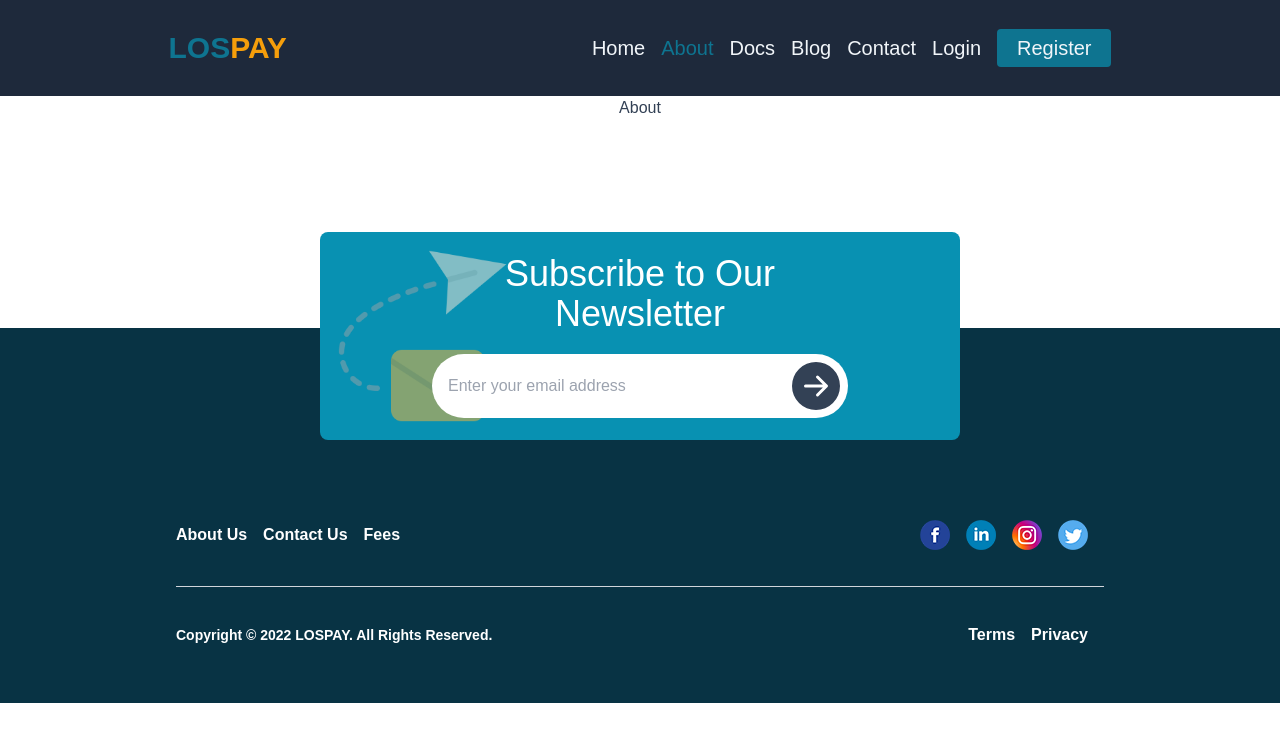
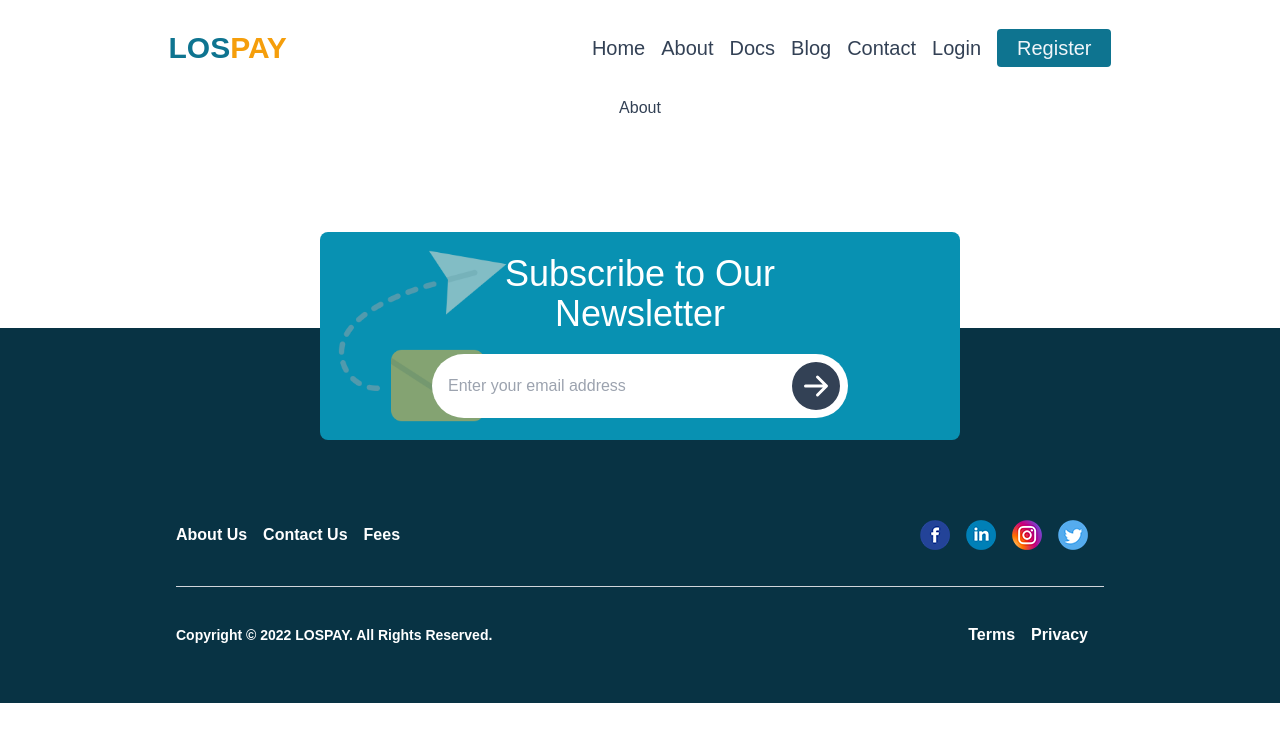
Before and after one commit to jeriusboy/nextjsProject, a Next.js app: page /about in a window 1280 px wide. Shown: the top 742 px of the page. Built offline with nearby package versions, Linux system fonts and the light colour scheme.

Commit message:
header correction

```diff
--- a/src/components/HF/Header.js
+++ b/src/components/HF/Header.js
@@ -14,16 +14,17 @@ const Header = () => {
 		const handleScroll = () => {
 			const scrollPosition = window.pageYOffset;
 			//console.log(scrollPosition);
-			if (scrollPosition > 100) {
-				setHeight(100);
+			if (scrollPosition >= 200 && scrollPosition <= 400) {
+				console.log(200)
+				setHeight(200);
 			}
 			if (scrollPosition > 400) {
-				console.log(100)
+				console.log(400)
 				setHeight(400);
 				//setShowButton(true);
-			} else {
-				//setShowButton(false);
-				setHeight(0)
+			}
+			if (scrollPosition === 0) {
+				setHeight(0);
 			}
 		};
 		window.addEventListener('scroll', handleScroll);
@@ -35,18 +36,21 @@ const Header = () => {
 	return (
 		<>
 			<div
-				className={`hidden lg:flex justify-around top-0 w-full bg-slate-800 p-4 h-24  items-center text-slate-100 group z-40
-				${height === 400 && "transition-transform duration-1000 bg-opacity-95 backdrop-blur" }
-				${height === 200 && "opacity-100 sticky" }`}>
+				className={`hidden lg:flex justify-around top-0 w-full bg-white p-4 items-center text-slate-100 group z-40
+				 ${height === 400 ? 'border-b shadow-lg h-16' : 'h-24'}
+				${height === 400 && "sticky bg-opacity-50 backdrop-blur-xl transition-transform duration-[2000ms]" }
+				${height === 200 && "-translate-y-24 transition-transform duration-[2000ms]" }`}
+			>
+				{/*${height === 200 && "-translate-y-24" }*/}
 				<div className="text-3xl font-bold text-cyan-700">
 					<Link  href="/">LOS<span className="text-amber-500">PAY</span></Link>
 				</div>
 				<div>
 					<ul className="flex gap-4">
 						{Pages.map((page) => (
-							<li key={page} className={`hover:text-cyan-700 duration-200 text-xl
-								${pathname === '/'+page.toLowerCase() && "text-cyan-700"}
-								${pathname === '/' && page === 'Home' && "text-cyan-700"}`}
+							<li key={page} className={`hover:text-cyan-700 duration-200 text-xl text-slate-700
+								${pathname === '/'+page.toLowerCase() && "text-cyan-500"}
+								${pathname === '/' && page === 'Home' && "text-cyan-500"}`}
 
 							>
 								<Link href={`/${page === 'Home' ? '/': page.toLowerCase()}`}>{page}</Link>
@@ -58,7 +62,9 @@ const Header = () => {
 					</ul>
 				</div>
 			</div>
-			<div className="block lg:hidden top-0 sticky w-full bg-slate-800 text-slate-100 group z-30">
+			<div className={`block lg:hidden top-0 sticky w-full bg-white text-slate-100 group z-30
+				${height === 400 && "sticky bg-opacity-50 backdrop-blur-xl transition-transform duration-[2000ms] border-b shadow-lg" }
+				${height === 200 && "-translate-y-32 transition-transform duration-[2000ms]" }`}>
 				<div className="flex justify-between p-4">
 					<div className="text-3xl font-bold text-cyan-700">
 						<Link href="/">LOS<span className="text-amber-500">PAY</span></Link>
@@ -66,12 +72,12 @@ const Header = () => {
 					<button
 						type="button"
 						onClick={() => setOpen(!open)}
-						className="cursor-pointer hover:text-amber-500 duration-200"
+						className="cursor-pointer hover:text-amber-500 duration-200 "
 					>
 						{
 							!open &&
 							<svg xmlns="http://www.w3.org/2000/svg" fill="none" viewBox="0 0 24 24" strokeWidth={1.5}
-							     stroke="currentColor" className="w-6 h-6">
+							     stroke="none" className="w-6 h-6 stroke-cyan-700">
 								<path strokeLinecap="round" strokeLinejoin="round"
 								      d="M3.75 6.75h16.5M3.75 12h16.5m-16.5 5.25h16.5"/>
 							</svg>
@@ -80,7 +86,7 @@ const Header = () => {
 						{
 							open &&
 							<svg xmlns="http://www.w3.org/2000/svg" fill="none" viewBox="0 0 24 24" strokeWidth={1.5}
-							     stroke="currentColor" className="w-6 h-6">
+							     stroke="none" className="w-6 h-6 stroke-cyan-700">
 								<path strokeLinecap="round" strokeLinejoin="round" d="M6 18L18 6M6 6l12 12"/>
 							</svg>
 						}
```
